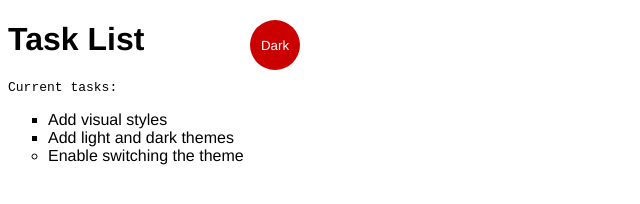
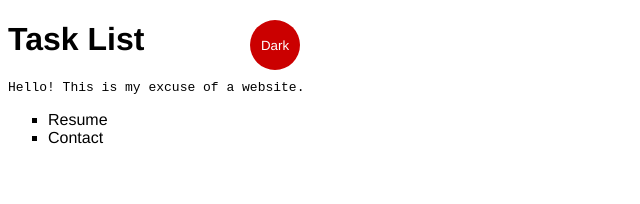
Before and after one commit to AnthonyMercurio/bingus, a plain HTML site: page index.html in a window 1280 px wide. Shown: the whole page, without its empty margins (0-640 px from the left). Drawn offline with Linux system fonts and the light colour scheme.

Commit message:
Update index.html

```diff
--- a/index.html
+++ b/index.html
@@ -4,16 +4,15 @@
     <meta charset="utf-8">
     <meta http-equiv="X-UA-Compatible" content="IE=edge">
     <meta name="viewport" content="width=device-width, initial-scale=1.0">
-    <title>Simple website</title>
+    <title>Tony Mercurio's Website</title>
     <link rel="stylesheet" href="main.css">
   </head>
   <body class="light-theme">
     <h1>Task List</h1>
-    <p id="msg">Current tasks:</p>
+    <p id="msg">Hello! This is my excuse of a website.</p>
     <ul>
-      <li class="list">Add visual styles</li>
-      <li class="list">Add light and dark themes</li>
-      <li>Enable switching the theme</li>
+      <li class="list">Resume</li>
+      <li class="list">Contact</li>
     </ul>
     <div>
       <button class="btn">Dark</button>
```
